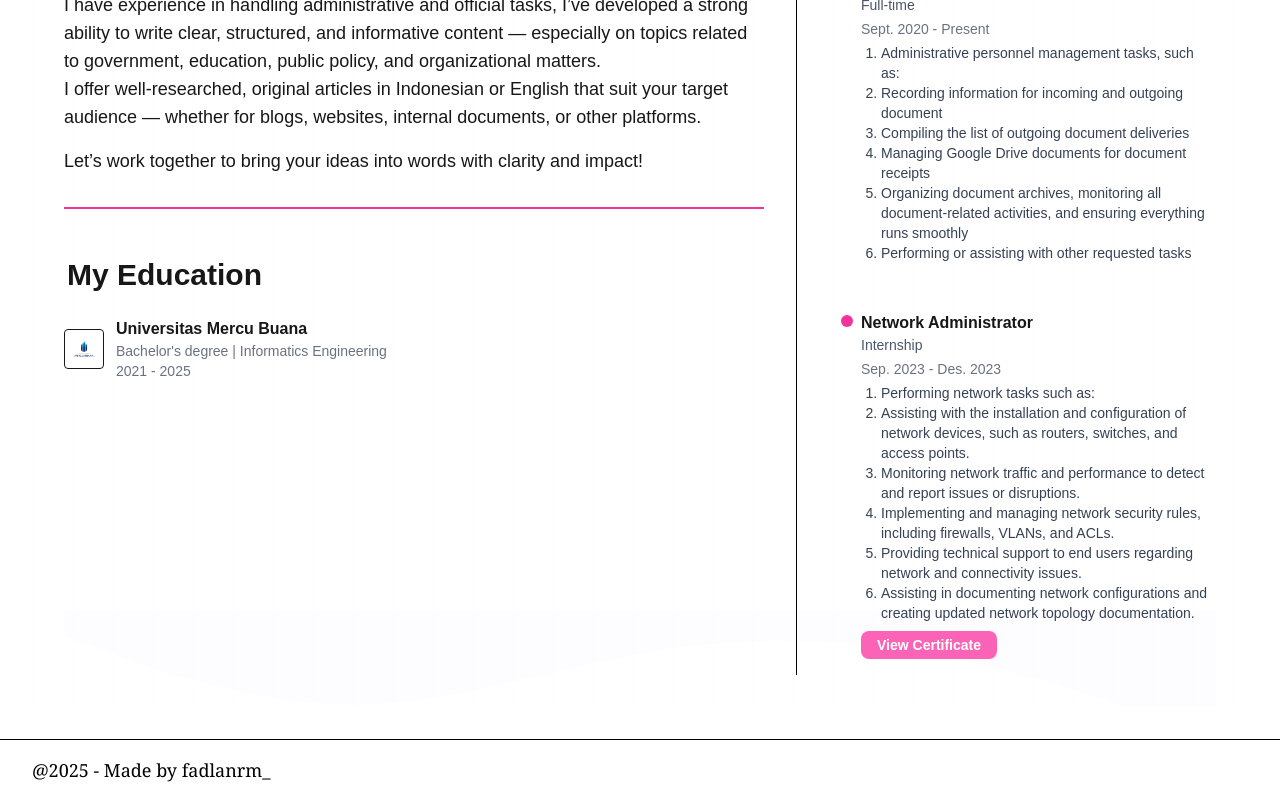
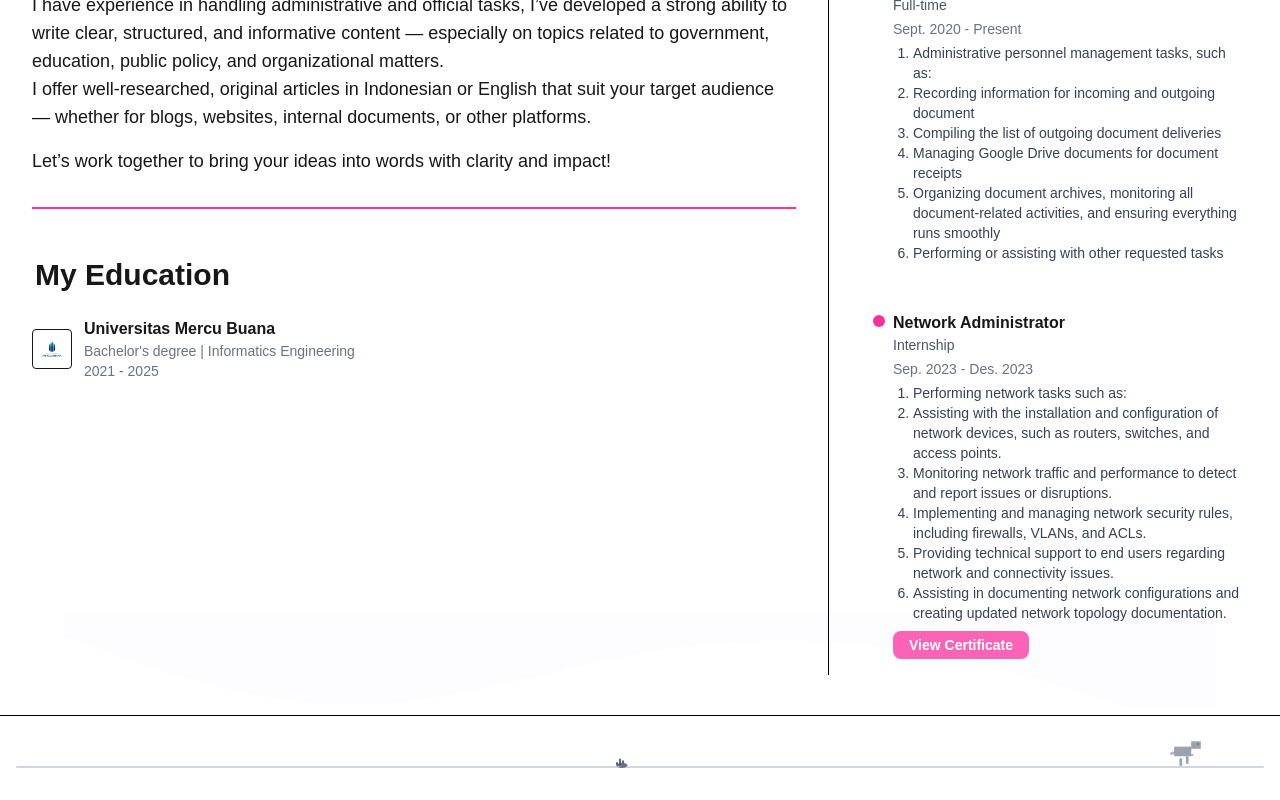
Before and after one commit to fadlanrm/my-portofolio, a Next.js app: page /about in a window 1280 px wide. Shown: the part 294-1094 px from the top of the page. Built offline with nearby package versions, Linux system fonts and the light colour scheme.

Commit message:
tambahan footer dino

```diff
--- /dev/null
+++ b/app/components/DinoFooter.tsx
@@ -0,0 +1,104 @@
+import React from "react";
+
+export default function DinoFooter() {
+  // Satu obstacle, sinkron dengan lompatan dino
+  const obstacles = [
+    { type: "rock", delay: "0s" },
+    { type: "tree", delay: "3s" },
+  ];
+
+  return (
+    <footer className="w-full border-t border-black bg-white py-1 mt-2 relative overflow-hidden">
+      <div className="max-w-7xl mx-auto px-2 sm:px-4 flex flex-col items-center">
+        <div className="w-full flex justify-center items-end h-10 sm:h-14 relative">
+          {/* Garis jalur */}
+          <div className="absolute left-0 bottom-1 sm:bottom-2 w-full h-0.5">
+            <div className="w-full h-0.5 bg-gray-300 rounded-full" />
+          </div>
+          {/* Obstacles berjalan */}
+          {obstacles.map((obs, idx) => (
+            <div
+              key={idx}
+              className="absolute obstacle-anim"
+              style={{
+                animationDelay: obs.delay,
+                bottom: "0.5rem",
+                zIndex: 1,
+              }}
+            >
+              {obs.type === "rock" ? (
+                <svg width="14" height="8" viewBox="0 0 28 18" fill="none">
+                  <ellipse cx="14" cy="12" rx="12" ry="6" fill="#6b7280" />
+                  <ellipse cx="8" cy="14" rx="4" ry="2" fill="#9ca3af" />
+                </svg>
+              ) : (
+                <svg width="10" height="14" viewBox="0 0 22 32" fill="none">
+                  <rect x="9" y="10" width="4" height="18" rx="2" fill="#4b5563" />
+                  <rect x="2" y="18" width="4" height="8" rx="2" fill="#4b5563" />
+                  <rect x="16" y="14" width="4" height="8" rx="2" fill="#4b5563" />
+                </svg>
+              )}
+            </div>
+          ))}
+          {/* Dino Chrome-style */}
+          <div className="absolute left-0 bottom-1 sm:bottom-2 w-full h-0 pointer-events-none">
+            <div
+              className="dino-anim w-8 sm:w-12 h-6 sm:h-8 absolute"
+              style={{ animation: "dino-walk-jump 6s linear infinite" }}
+            >
+              <svg viewBox="0 0 88 60" fill="none" className="w-full h-full">
+                <rect x="18" y="20" width="32" height="18" fill="#9ca3af" />
+                <rect x="50" y="10" width="18" height="14" fill="#9ca3af" />
+                <rect x="46" y="20" width="4" height="8" fill="#9ca3af" />
+                <rect x="48" y="34" width="6" height="3" fill="#9ca3af" />
+                <rect x="24" y="34" width="6" height="3" fill="#9ca3af" />
+                <rect x="28" y="38" width="5" height="14" fill="#9ca3af" className="dino-leg dino-leg-front" />
+                <rect x="40" y="38" width="5" height="14" fill="#9ca3af" className="dino-leg dino-leg-back" />
+                <rect x="10" y="32" width="12" height="4" fill="#9ca3af" transform="rotate(-20 10 32)" />
+                <rect x="62" y="14" width="2" height="2" fill="#222" />
+              </svg>
+            </div>
+          </div>
+        </div>
+      </div>
+      <style>{`
+        /* Dino lompat tepat di tengah (saat obstacle lewat) */
+        @keyframes dino-walk-jump {
+          0%   { left: -20%; bottom: 0; }
+          45%  { bottom: 0; }
+          50%  { bottom: 12px; }
+          55%  { bottom: 0; }
+          100% { left: 100%; bottom: 0; }
+        }
+        .dino-leg-front {
+          animation: leg-front 0.5s infinite alternate;
+        }
+        .dino-leg-back {
+          animation: leg-back 0.5s infinite alternate;
+        }
+        @keyframes leg-front {
+          0% { transform: translateY(0); }
+          100% { transform: translateY(4px); }
+        }
+        @keyframes leg-back {
+          0% { transform: translateY(4px); }
+          100% { transform: translateY(0); }
+        }
+        /* Obstacle bergerak dari kanan ke kiri, sinkron dengan dino */
+        .obstacle-anim {
+          left: 100%;
+          animation: obstacle-move 6s linear infinite;
+        }
+        @keyframes obstacle-move {
+          0% { left: 100%; }
+          50% { left: 40%; } /* posisi tengah, sejajar dino */
+          100% { left: -10%; }
+        }
+        /* Delay obstacle kedua agar dino lompat dua kali */
+        .obstacle-anim:nth-child(2) {
+          animation-delay: 3s !important;
+        }
+      `}</style>
+    </footer>
+  );
+}
--- a/app/layout.tsx
+++ b/app/layout.tsx
@@ -1,27 +1,22 @@
 import type { Metadata } from "next";
 import "./globals.css";
 import Navbar from "./components/Navbar";
+import DinoFooter from "./components/DinoFooter";
 
 export const metadata: Metadata = {
   title: "Portofolio",
   description: "Portofolio Jems Kemerun",
 };
 
-export default function RootLayout({
-  children,
-}: Readonly<{ children: React.ReactNode }>) {
+export default function RootLayout({ children }: { children: React.ReactNode }) {
   return (
     <html lang="en">
       <body className="bg-[#f8fafd] antialiased">
         <header className="w-full border-b bg-transparent">
           <Navbar />
         </header>
-        <main className="w-full max-w-7xl mx-auto px-4 sm:px-6 md:px-8">{children}</main>
-        <footer className="w-full border-t border-black bg-white py-4 mt-8">
-          <div className="max-w-7xl mx-auto px-4 sm:px-6 md:px-8 text-left text-black font-serif text-base md:text-lg">
-            @2025 - Made by fadlanrm_
-          </div>
-        </footer>
+        {children}
+        <DinoFooter />
       </body>
     </html>
   );
```
